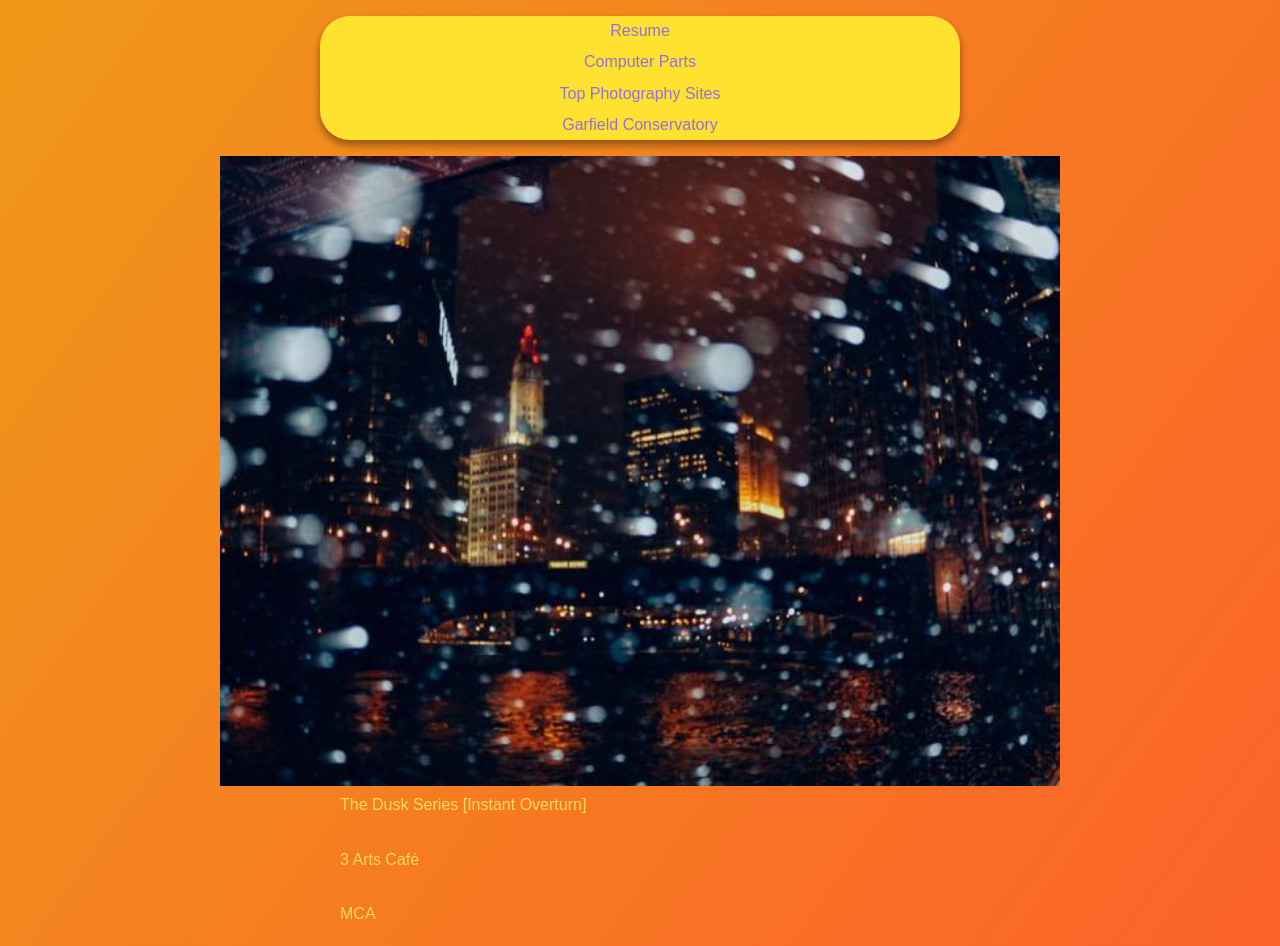
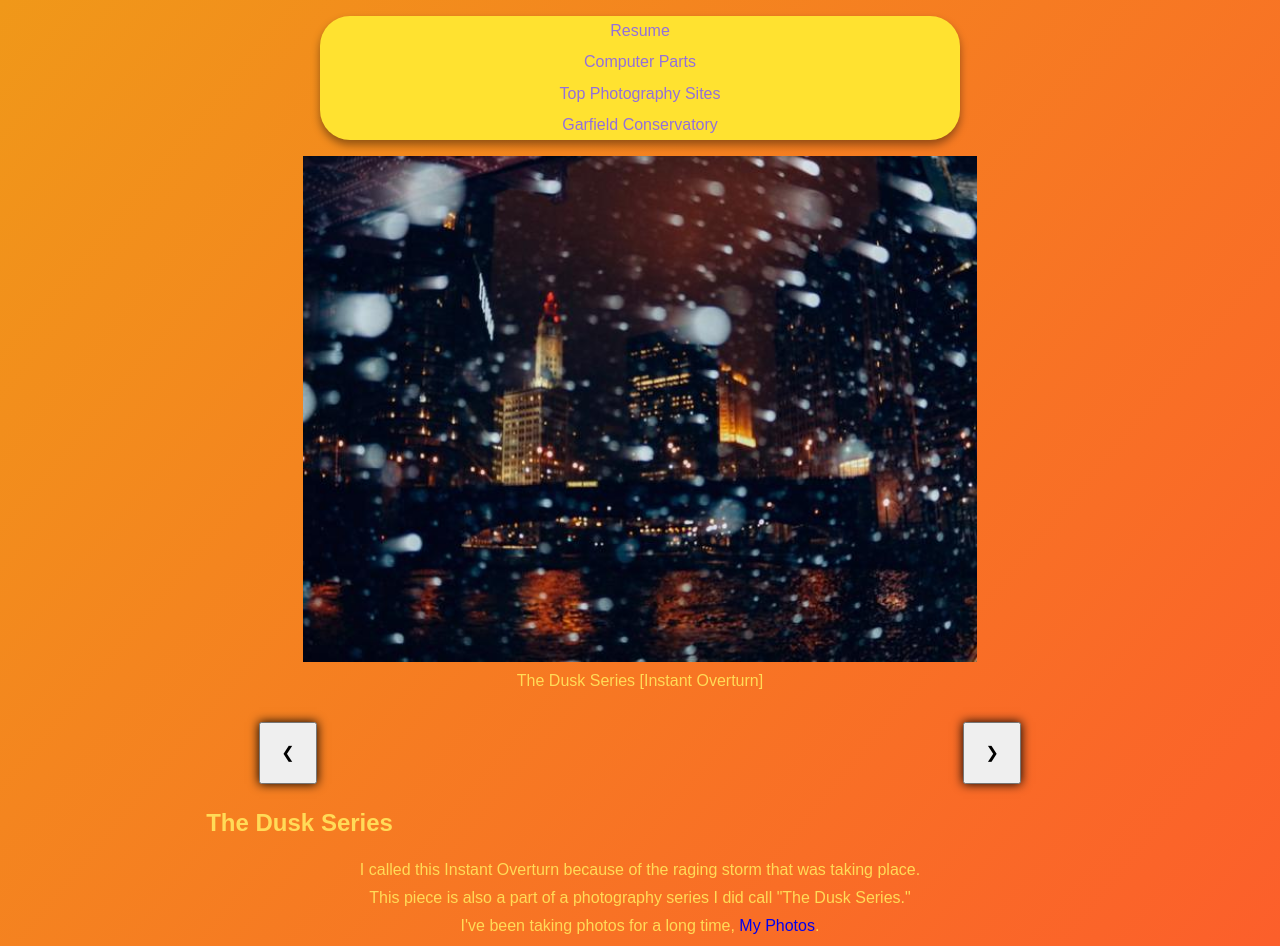
Before and after one commit to speed785/ITMD-361-Project3, a plain HTML site: page photography.html in a window 1280 px wide. Shown: the top 946 px of the page. Drawn offline with Linux system fonts and the light colour scheme.

Commit message:
Updated photography page
Made the photo description dissapear and show to specific photo. Fixed the scalability issues.

```diff
--- a/css/style.css
+++ b/css/style.css
@@ -31,11 +31,18 @@ h2 {
   font-size-adjust: auto;
 }
 
+img{
+  max-width: 100%;
+  display: block;
+}
+
 #buttonlr {
   display: flex;
   flex-direction: row;
   justify-content:space-between;
 }
+
+
 /*Centers images*/
 .me {
   margin: auto;
@@ -50,7 +57,6 @@ h2 {
 }
 /*photo slideshow*/
 .mySlides{
-  margin: auto;
   width: 70%;
   height: auto;
   background-size: contain;
@@ -160,6 +166,14 @@ body {
   font-family: 'Josefin Sans', sans-serif
 }
 
+figure {
+  margin: auto;
+  flex-direction: column;
+  max-width: 884;
+}
+figcaption {
+  text-align: center;
+}
 #map {
   width: 50%;
   height: 20em;
@@ -172,3 +186,8 @@ body {
   margin-right: auto;
   margin-left: auto;
 }
+
+.gallery {
+  max-width: 964px;
+  margin: auto;
+}
--- a/js/slideshow.js
+++ b/js/slideshow.js
@@ -13,5 +13,5 @@ function showDivs(n) {
   for (i = 0; i < x.length; i++) {
     x[i].style.display = "none";
   }
-  x[slideIndex-1].style.display = "block";
+  x[slideIndex-1].style.display = "flex";
 }
--- a/photography.html
+++ b/photography.html
@@ -2,6 +2,9 @@
 <html lang="en">
 <head>
   <meta charset="UTF-8">
+  <meta name="viewport" content="width=device-width,initial-scale=1,maximum-scale=1,user-scalable=no">
+  <meta http-equiv="X-UA-Compatible" content="IE=edge,chrome=1">
+  <meta name="HandheldFriendly" content="true">
   <title>Photography</title>
   <link rel="stylesheet" media="screen" href="css/normalize.css">
   <link rel="stylesheet" media="screen" href="css/style.css">
@@ -17,20 +20,17 @@
         <li class="list"><a href="GoogleMap.html">Garfield Conservatory</a></li>
       </ul>
     </nav>
-    <section>
-      <meta name="viewport" content="width=device-width,initial-scale=1,maximum-scale=1,user-scalable=no">
-      <meta http-equiv="X-UA-Compatible" content="IE=edge,chrome=1">
-      <meta name="HandheldFriendly" content="true">
-      <figure>
-        <img class="mySlides" src="images/vsco_022916.jpg" alt="The Dusk Series [Instant Overturn]">
+    <section class="gallery">
+      <figure class="mySlides">
+        <img  src="images/vsco_022916.jpg" alt="The Dusk Series [Instant Overturn]">
         <figcaption class="text">The Dusk Series [Instant Overturn]</figcaption>
       </figure>
-      <figure>
-        <img class="mySlides" src="images/vsco_020717.jpg" alt="3 arts café">
+      <figure class="mySlides none">
+        <img src="images/vsco_020717.jpg" alt="3 arts café">
         <figcaption class="text">3 Arts Café</figcaption>
       </figure>
-      <figure>
-        <img class="mySlides" src="images/vsco_013117.jpg" alt="MCA">
+      <figure class="mySlides none">
+        <img src="images/vsco_013117.jpg" alt="MCA">
         <figcaption class="text">MCA</figcaption>
       </figure>
       <ul id="buttonlr">
```
